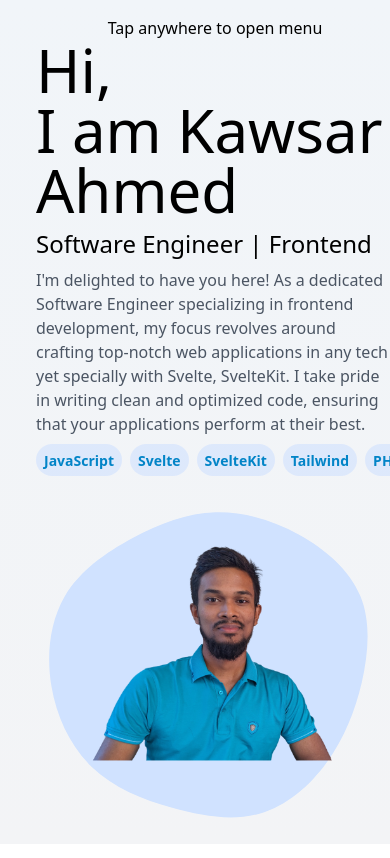
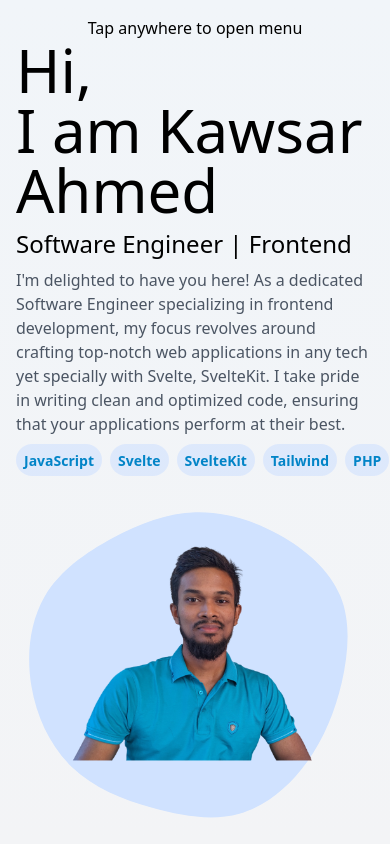
Before and after one commit to prokawsar/Portfolio, a SvelteKit app: page / in a window 390 px wide. Built offline with nearby package versions, Linux system fonts and the light colour scheme.

Commit message:
mobile fix

```diff
--- a/src/routes/+page.svelte
+++ b/src/routes/+page.svelte
@@ -67,7 +67,7 @@
 <div
 	class="absolute md:flex justify-center items-center bg-gradient-to-b from-slate-100 to-gray-100 dark:from-slate-700 dark:to-zinc-900 inset-0 md:h-screen mx-auto"
 >
-	<div class="flex flex-col items-center w-full p-4 md:p-10 mx-5 md:mx-20">
+	<div class="flex flex-col items-center w-full p-4 md:p-10 md:mx-20">
 		<p class="hidden sm:flex font-roboto font-light text-black dark:text-white">
 			To open the menu, employ a right-click with your mouse
 		</p>
```
